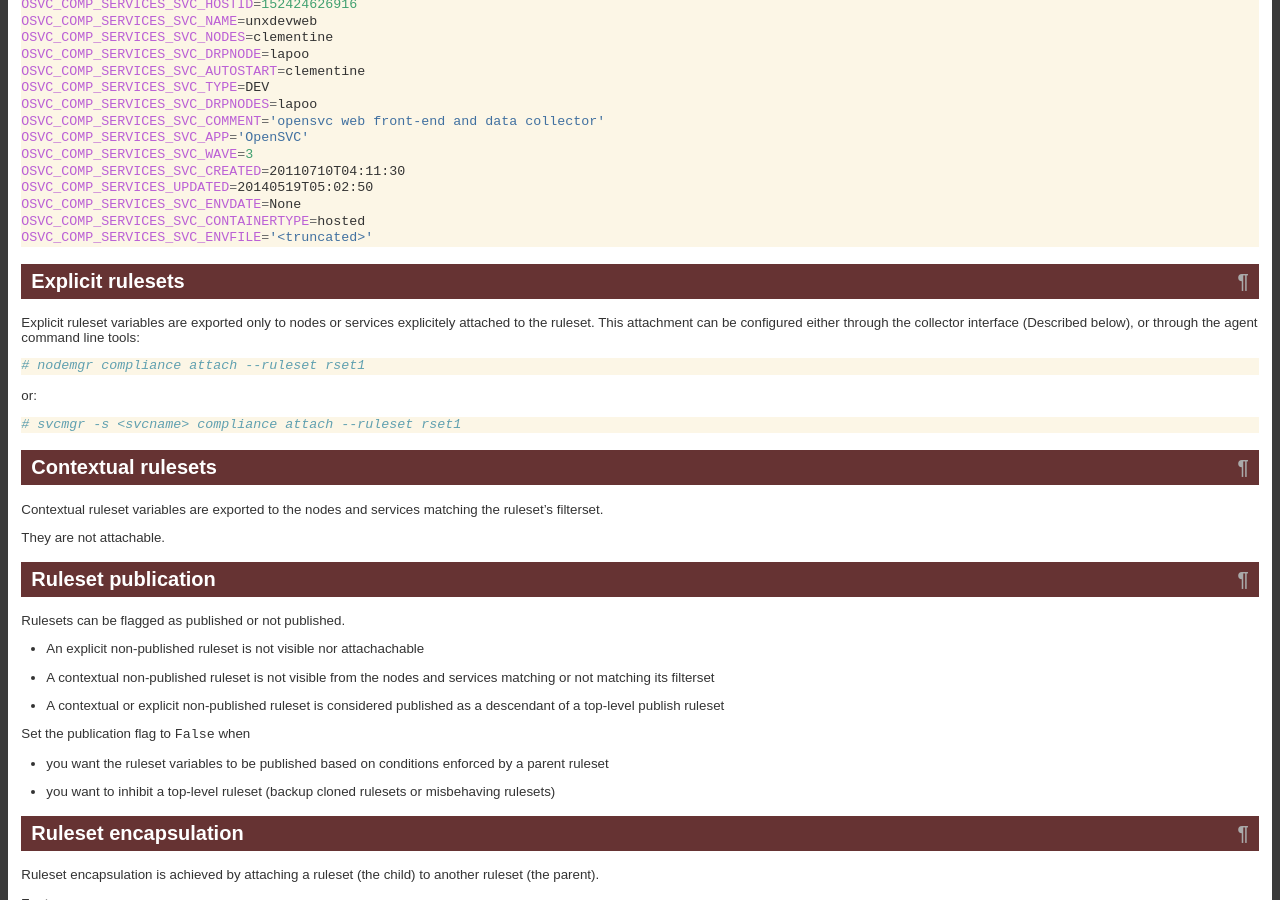
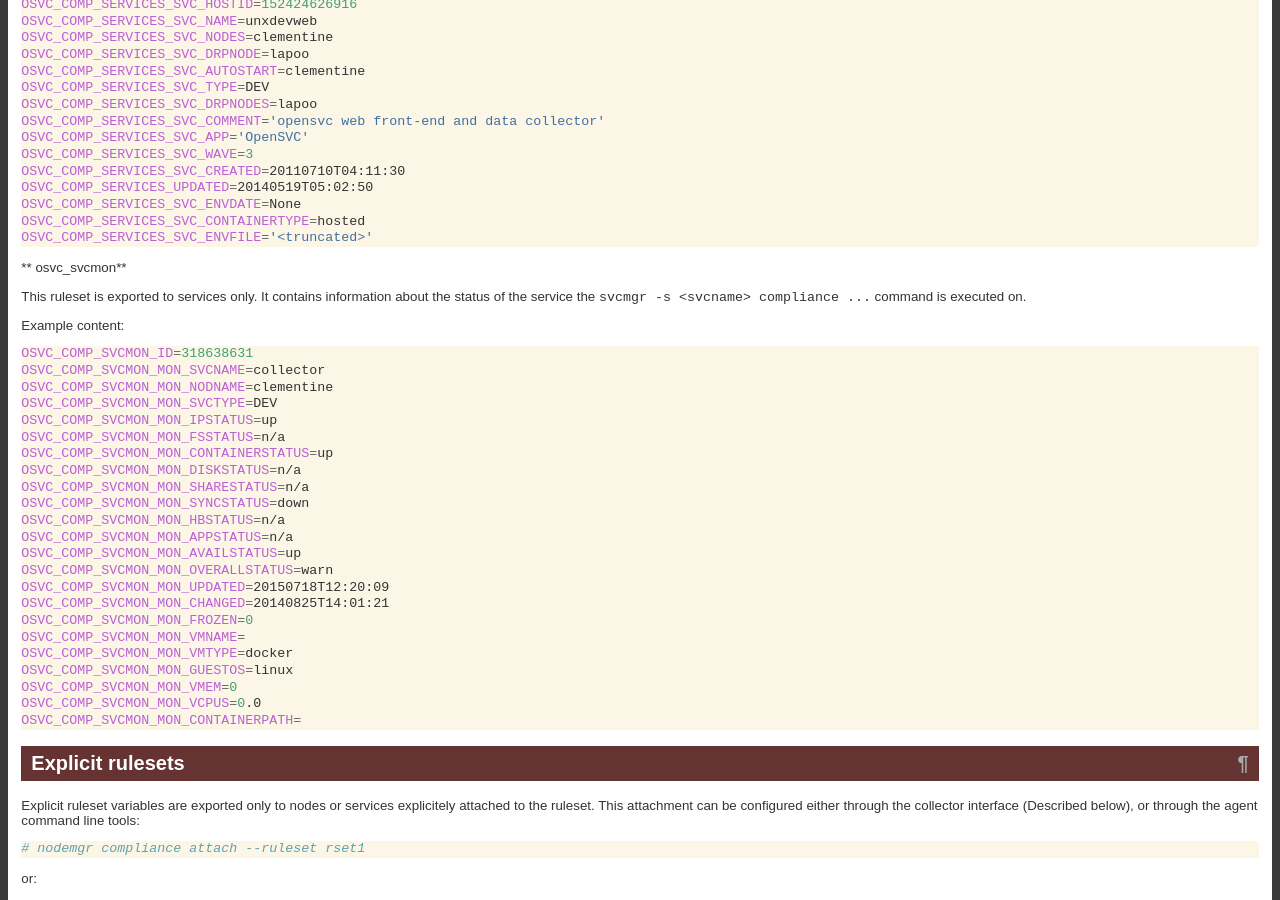
Before and after one commit to opensvc/docs.opensvc.com, a Sphinx documentation site: the page built from source/compliance.rulesets.rst, in a window 1280 px wide and 900 px high, scrolled down 2684 px. Built offline with Sphinx 7.4.7, drawn with Linux system fonts in a browser that asks for light colours; comment, search, counter and statistics services are not loaded.

```diff
--- a/source/compliance.rst
+++ b/source/compliance.rst
@@ -15,3 +15,4 @@
    compliance.modules
    compliance.modules.deploy
    compliance.objects
+   compliance.best.practice
--- a/source/compliance.rulesets.rst
+++ b/source/compliance.rulesets.rst
@@ -177,6 +177,40 @@
   OSVC_COMP_SERVICES_SVC_CONTAINERTYPE=hosted
   OSVC_COMP_SERVICES_SVC_ENVFILE='<truncated>'
 
+** osvc_svcmon**
+
+This ruleset is exported to services only.
+It contains information about the status of the service the ``svcmgr -s <svcname> compliance ...`` command is executed on.
+
+Example content:
+
+.. code-block:: sh
+
+  OSVC_COMP_SVCMON_ID=318638631
+  OSVC_COMP_SVCMON_MON_SVCNAME=collector
+  OSVC_COMP_SVCMON_MON_NODNAME=clementine
+  OSVC_COMP_SVCMON_MON_SVCTYPE=DEV
+  OSVC_COMP_SVCMON_MON_IPSTATUS=up
+  OSVC_COMP_SVCMON_MON_FSSTATUS=n/a
+  OSVC_COMP_SVCMON_MON_CONTAINERSTATUS=up
+  OSVC_COMP_SVCMON_MON_DISKSTATUS=n/a
+  OSVC_COMP_SVCMON_MON_SHARESTATUS=n/a
+  OSVC_COMP_SVCMON_MON_SYNCSTATUS=down
+  OSVC_COMP_SVCMON_MON_HBSTATUS=n/a
+  OSVC_COMP_SVCMON_MON_APPSTATUS=n/a
+  OSVC_COMP_SVCMON_MON_AVAILSTATUS=up
+  OSVC_COMP_SVCMON_MON_OVERALLSTATUS=warn
+  OSVC_COMP_SVCMON_MON_UPDATED=20150718T12:20:09
+  OSVC_COMP_SVCMON_MON_CHANGED=20140825T14:01:21
+  OSVC_COMP_SVCMON_MON_FROZEN=0
+  OSVC_COMP_SVCMON_MON_VMNAME=
+  OSVC_COMP_SVCMON_MON_VMTYPE=docker
+  OSVC_COMP_SVCMON_MON_GUESTOS=linux
+  OSVC_COMP_SVCMON_MON_VMEM=0
+  OSVC_COMP_SVCMON_MON_VCPUS=0.0
+  OSVC_COMP_SVCMON_MON_CONTAINERPATH=
+
+
 Explicit rulesets
 +++++++++++++++++
 
```
Also changed, not shown: source/compliance.best.practice.rst (added, +22 -0 lines).
